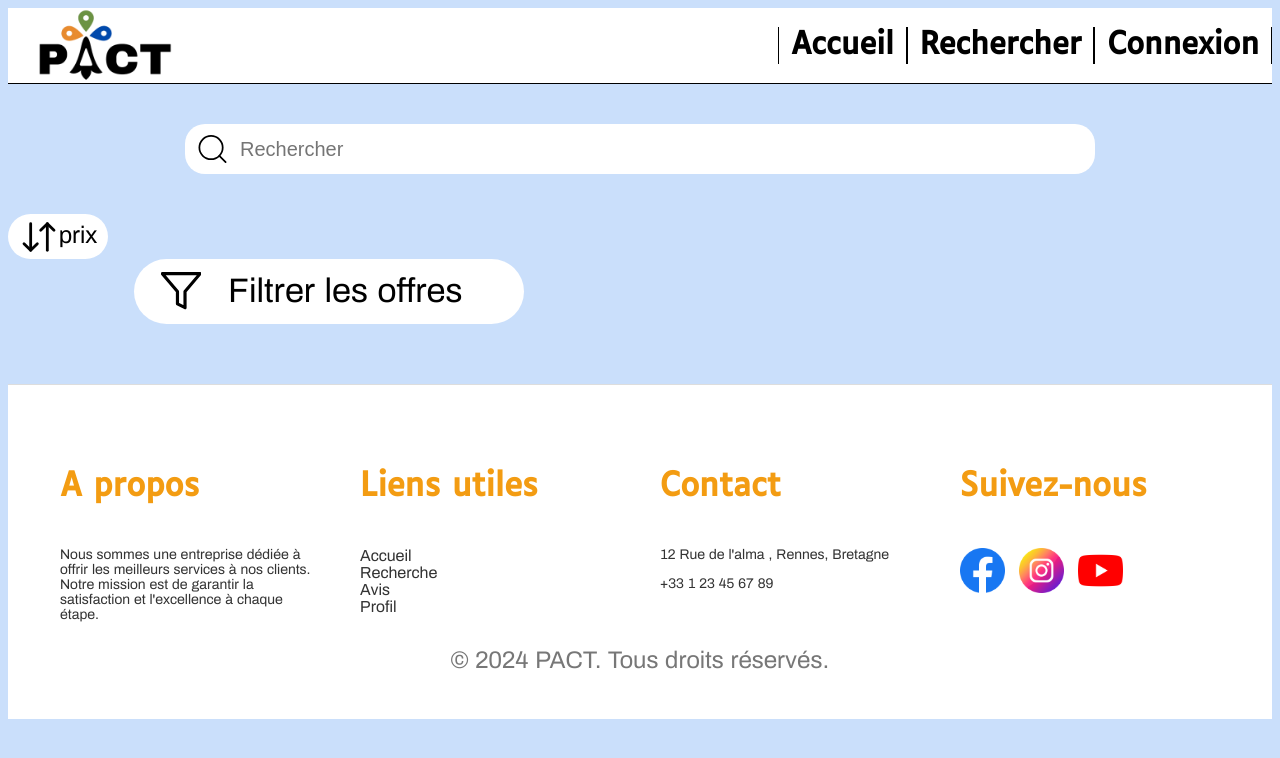
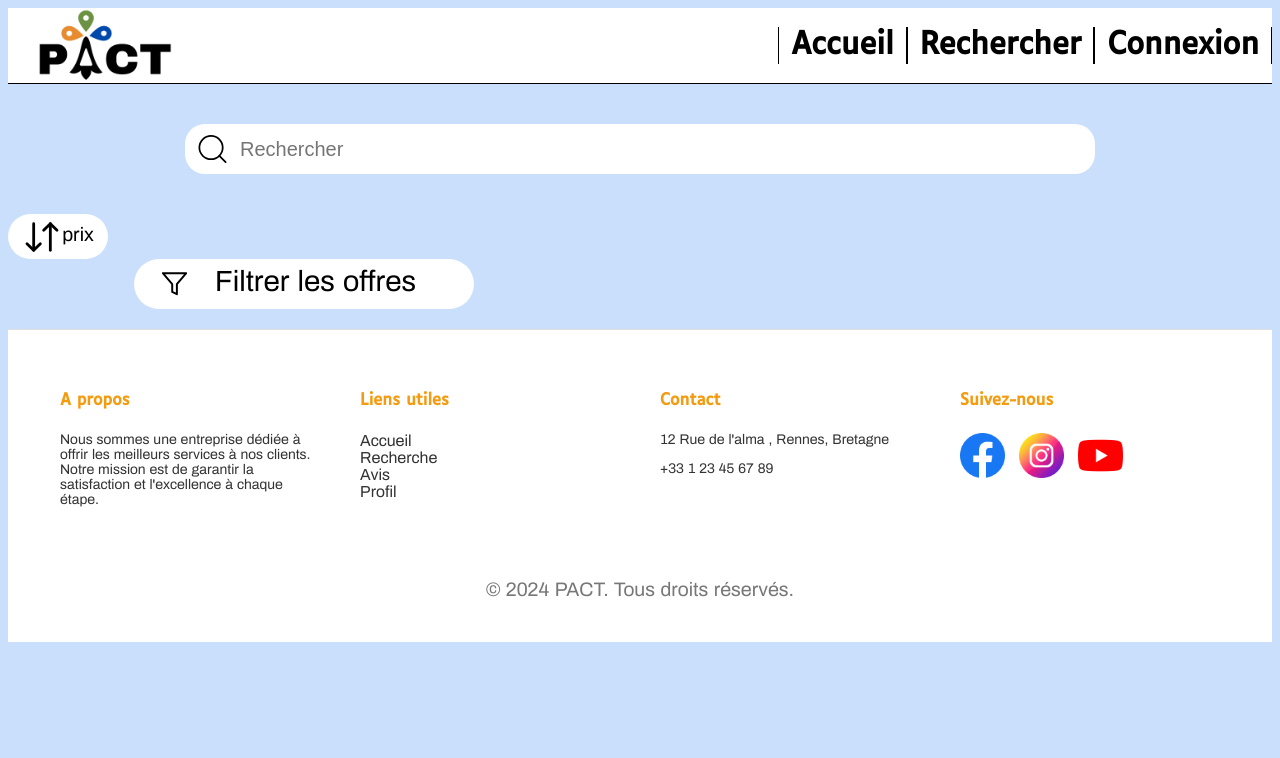
Before and after one commit to mini-bzh/PACT, a PHP site: page /pages/recherche.php in a window 1280 px wide. Shown: the top 758 px of the page. Run offline with PHP 8.4, Linux system fonts and the light colour scheme; data that the repository does not hold is empty; some libraries are stand-ins or nearby versions.

Commit message:
resizing

```diff
--- a/html/pages/recherche.php
+++ b/html/pages/recherche.php
@@ -101,14 +101,15 @@
             </section>
 
             <section id="conteneurBouton">
-            <div id="btnTriePrix" class="grossisQuandHover" onclick="trierPrix()">
-                <img src="/icones/trierSVG.svg" alt="iconeTrie" id="iconeTriePrix">
-                <p id="txtBtnPrix">prix</p>
-            </div>
+                <div id="btnTriePrix" class="grossisQuandHover" onclick="trierPrix()">
+                    <img src="/icones/trierSVG.svg" alt="iconeTrie" id="iconeTriePrix">
+                    <p id="txtBtnPrix">prix</p>
+                </div>
+            </section>
 
             <section class="filtrerBarre">
                 <div class="filtreHead">
-                    <svg width="89" height="81" viewBox="0 0 89 81" fill="none" xmlns="http://www.w3.org/2000/svg">
+                    <svg width="60" height="62" viewBox="0 0 89 81" fill="none" xmlns="http://www.w3.org/2000/svg">
                         <path d="M86.3333 3H3L36.3333 42.4167V69.6667L53 78V42.4167L86.3333 3Z" stroke="black" stroke-width="7" stroke-linecap="round" stroke-linejoin="round"/>
                     </svg>
                     <p class="texteLarge">Filtrer les offres</p>
--- a/html/style/abstract/_variables.css
+++ b/html/style/abstract/_variables.css
@@ -23,12 +23,12 @@
 
     /* Textes */
 
-    --typescale-h1: 3.4rem; /* 64px */
-    --typescale-h2: 3.125rem; /* 50px */
-    --typescale-h3: 2.813rem; /* 45px */
-    --typescale-h4: 2rem; /* 32px */
-    --typescale-h5: 1.313em; /* 21px */
-    --typescale-large-text: 2.125rem; /* 34px */
-    --typescale-text: 1.5rem; /* 24px */
+    --typescale-h1: 2rem; /* 64px */
+    --typescale-h2: 1.813m; /* 50px */
+    --typescale-h3: 1.213rem; /* 45px */
+    --typescale-h4: 1rem; /* 32px */
+    --typescale-h5: 0.813em; /* 21px */
+    --typescale-large-text: 1.825rem; /* 34px */
+    --typescale-text: 1.222rem; /* 24px */
     --typescale-small-text: 1rem; /* 16px */
 }
--- a/html/style/pages/gestionOffres.css
+++ b/html/style/pages/gestionOffres.css
@@ -22,7 +22,7 @@
     text-decoration: none;
     background-color: white;
     width: 1000px;
-    padding: 30px;
+    padding: 12px;
     border-radius: 40px;
     margin: 20px 0px;
 }
--- a/html/style/pages/recherche.css
+++ b/html/style/pages/recherche.css
@@ -12,7 +12,7 @@ main h1{
 #conteneurOffres{
     display: flex;
     justify-content: center;
-    margin-top: 60px;
+    margin-top: 20px;
 }
 
 #conteneurOffres .lienApercuOffre{
@@ -22,6 +22,7 @@ main h1{
 #conteneurOffres>article{
     display: flex;
     flex-wrap: wrap;
+    justify-content: center;
 }
 
 
@@ -79,8 +80,8 @@ main h1{
 
 .filtrerBarre{
     background-color: white;
-    width: 390px;
-    height: 65px;
+    width: 340px;
+    height: 50px;
     border-radius: 48px;
     display: flex;
     align-items: center;
@@ -97,7 +98,7 @@ main h1{
 }
 
 .filtreHead svg{
-    width: 40.34px;
+    width: 25.0px;
     height: 39.39px;
 }
 
@@ -110,7 +111,7 @@ main h1{
     width: 1170px;
     height: 610px;
     position: absolute;
-    top: 60px;
+    top: 50px;
     z-index: 3;
     border-radius: 0 48px 48px 48px;
 }
@@ -324,7 +325,7 @@ input[type="number"]::-webkit-inner-spin-button {
     width: 21px;
     height: 21px;
     position: absolute;
-    top: 70px;
+    top: 60px;
     right: 25px;
     pointer-events: none;
 }
--- a/html/style/style.css
+++ b/html/style/style.css
@@ -255,8 +255,8 @@ p{
 }
 
 .apercuOffre{
-    width: 400px;
-    height: 480px;
+    width: 350px;
+    height: 430px;
 
     border-radius: 20px;
     background-color: white;
```
